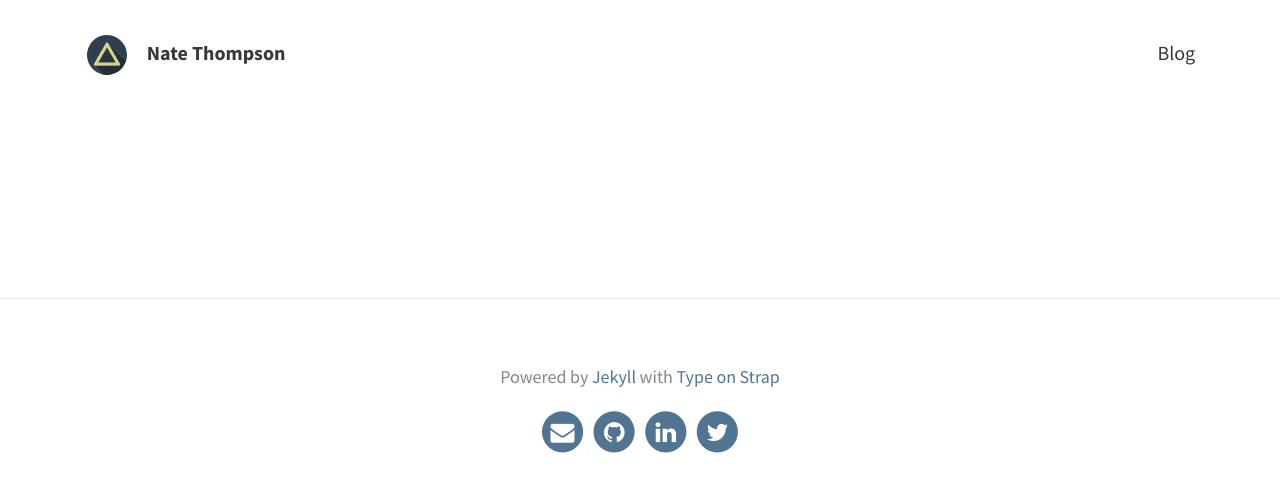
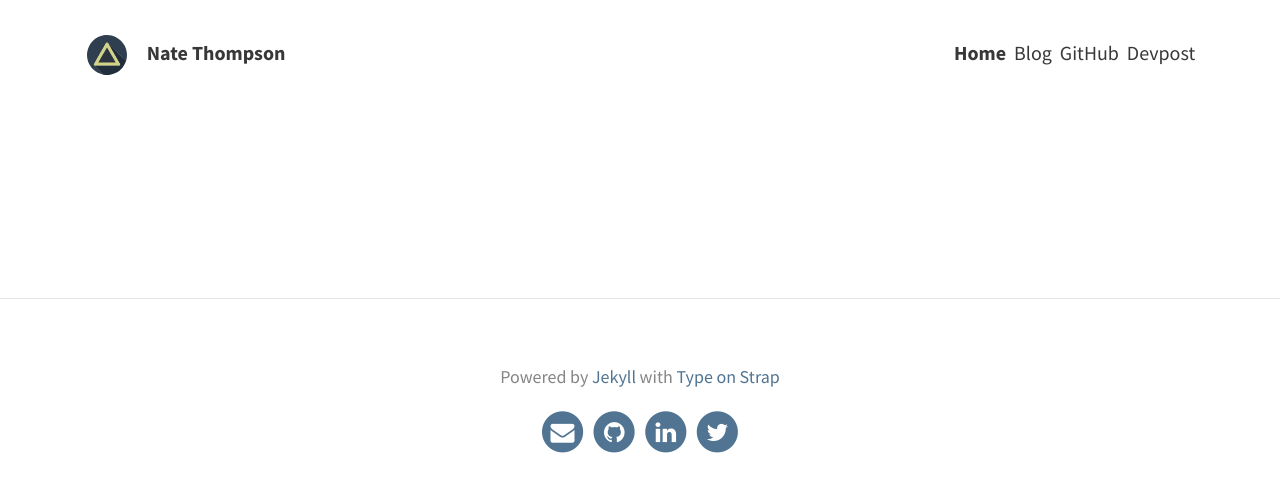
Before and after one commit to thompsonate/natethompson.io, a Jekyll site: the page built from index.html, in a window 1280 px wide. Shown: the top 492 px of the page. Built offline with Jekyll 4.4.1, drawn with Linux system fonts in a browser that asks for light colours.

Commit message:
add external links to navbar

```diff
--- /dev/null
+++ b/_data/nav_links.yml
@@ -0,0 +1,5 @@
+- title: GitHub
+  url: https://github.com/thompsonate
+
+- title: Devpost
+  url: https://devpost.com/thompsonate
--- a/_includes/navbar.html
+++ b/_includes/navbar.html
@@ -19,15 +19,34 @@
 
     <!-- Menu -->
     <ul>
-        {% for page in site.pages %}
-        {% if page.title and page.hide != true %}
+        {% assign pages = site.pages | sort: 'nav_order' %}
+        {% for p in pages %}
+        {% if p.nav_title and p.hide != true %}
+        {% if p.url == page.url %}
         <li>
-            <a class="clear" href="{{ page.url | relative_url }}">
-                {{ page.title }}
+            <b><a class="clear" href="{{ p.url | relative_url }}">
+                {{ p.nav_title }}
+            </a></b>
+        </li>
+        {% else %}
+        <li>
+            <a class="clear" href="{{ p.url | relative_url }}">
+                {{ p.nav_title }}
             </a>
         </li>
         {% endif %}
+        {% endif %}
         {% endfor %}
+
+        {% assign links = site.data.nav_links %}
+        {% for link in links %}
+        <li>
+            <a class="clear" href="{{ link.url }}">
+                {{ link.title }}
+            </a>
+        </li>
+        {% endfor %}
+
         {% if site.theme_settings.portfolio %}
         <li>
             <a class="clear" href="{{ site.url }}{{ site.baseurl }}/portfolio">
--- a/blog/index.html
+++ b/blog/index.html
@@ -1,4 +1,6 @@
 ---
 layout: blog
 title: Blog
+nav_title: Blog
+nav_order: 2
 ---
--- a/index.html
+++ b/index.html
@@ -1,3 +1,5 @@
 ---
 layout: page
+nav_title: Home
+nav_order: 1
 ---
```
